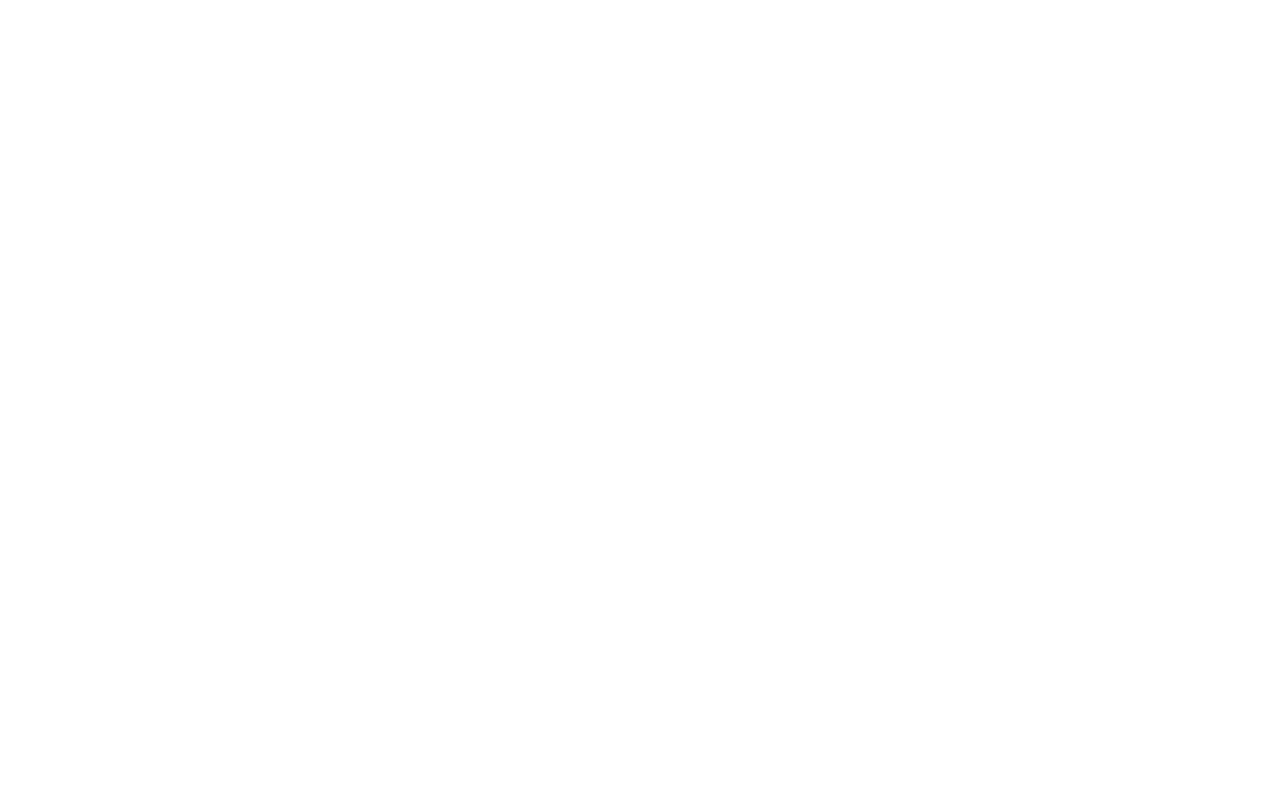
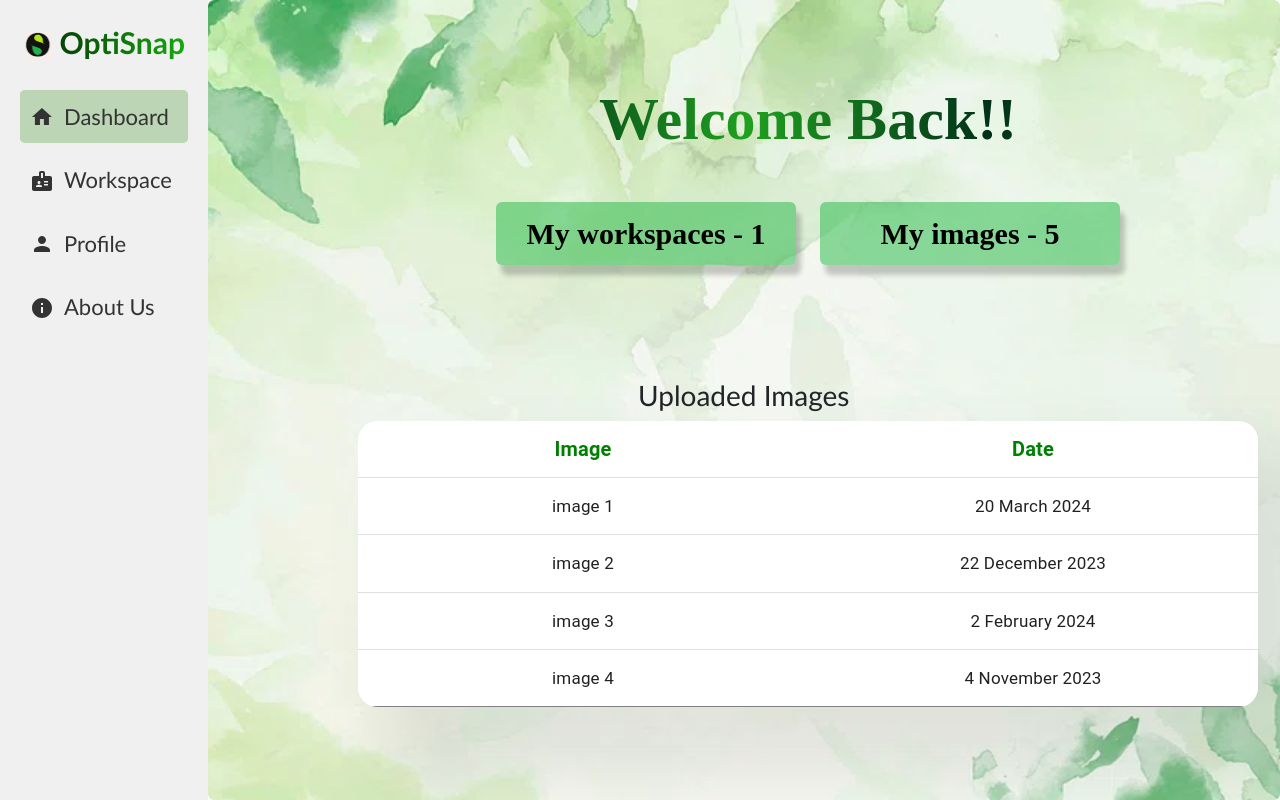
Before and after one commit to msuud/Optisnap, a React (Create React App) app in the folder frontend/: page /dashboard in a window 1280 px wide. Before the commit this address had no page. Built offline with nearby package versions, Linux system fonts and the light colour scheme.

Commit message:
final commit

```diff
--- a/frontend/src/App.js
+++ b/frontend/src/App.js
@@ -6,7 +6,7 @@ import Dashboard from "./Dashboard/Dashboard";
 import AboutUs from "./About-us/aboutus";
 
 function App() {
-  const [isLoggedIn, setIsLoggedIn] = useState(false);
+  const [isLoggedIn, setIsLoggedIn] = useState(true);
 
   useEffect(() => {
     // Check if the user is logged in when the component mounts
--- a/frontend/src/Dashboard/Dashboard.css
+++ b/frontend/src/Dashboard/Dashboard.css
@@ -61,7 +61,7 @@ h1 {
 }
 
 .small-grid-bg {
-  background: rgba(34, 183, 69, 0.2);
+  background: rgba(34, 183, 69, 0.5);
   border-radius: 100%;
   width: 300px;
   padding: 20px;
```
